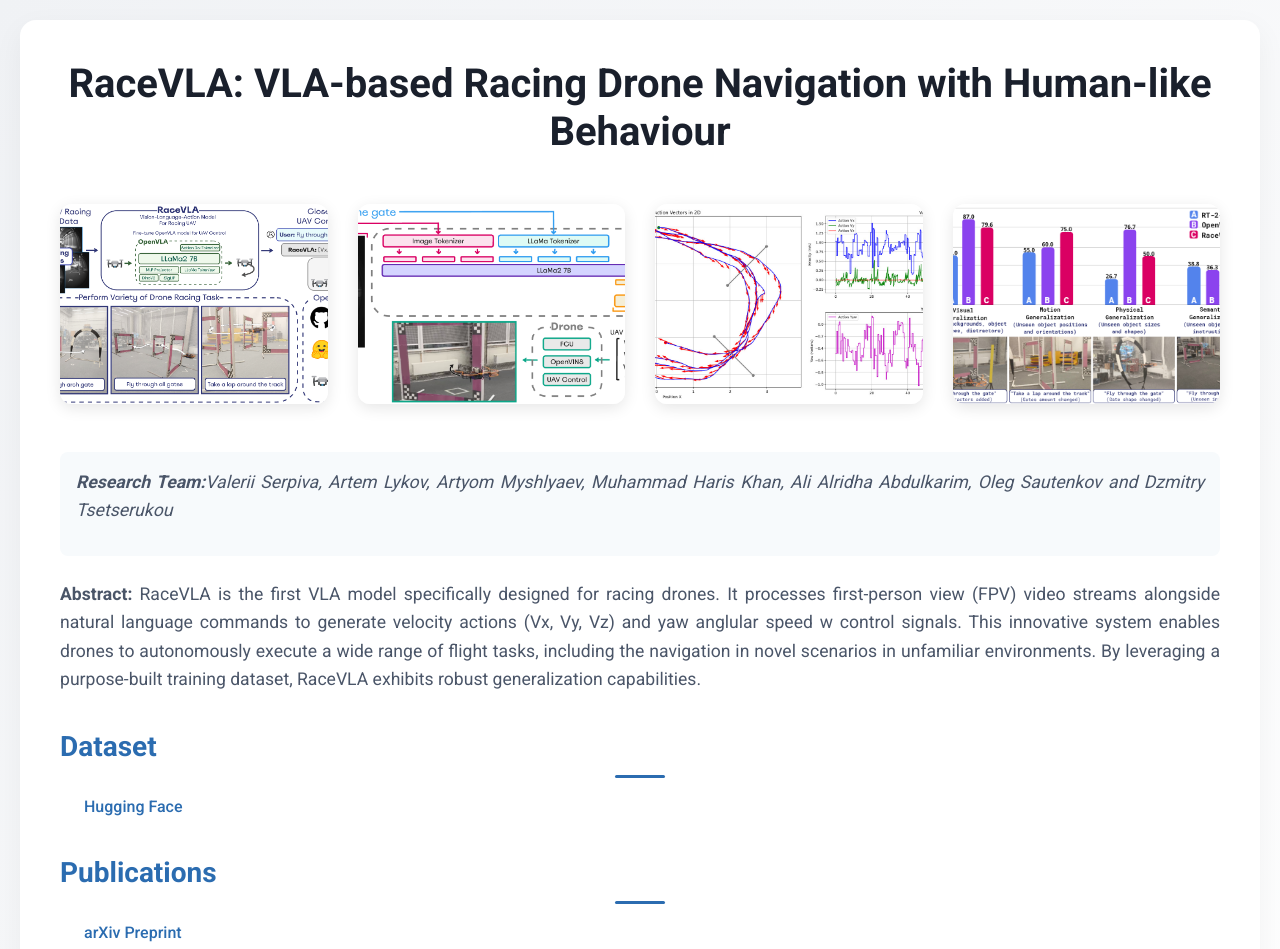
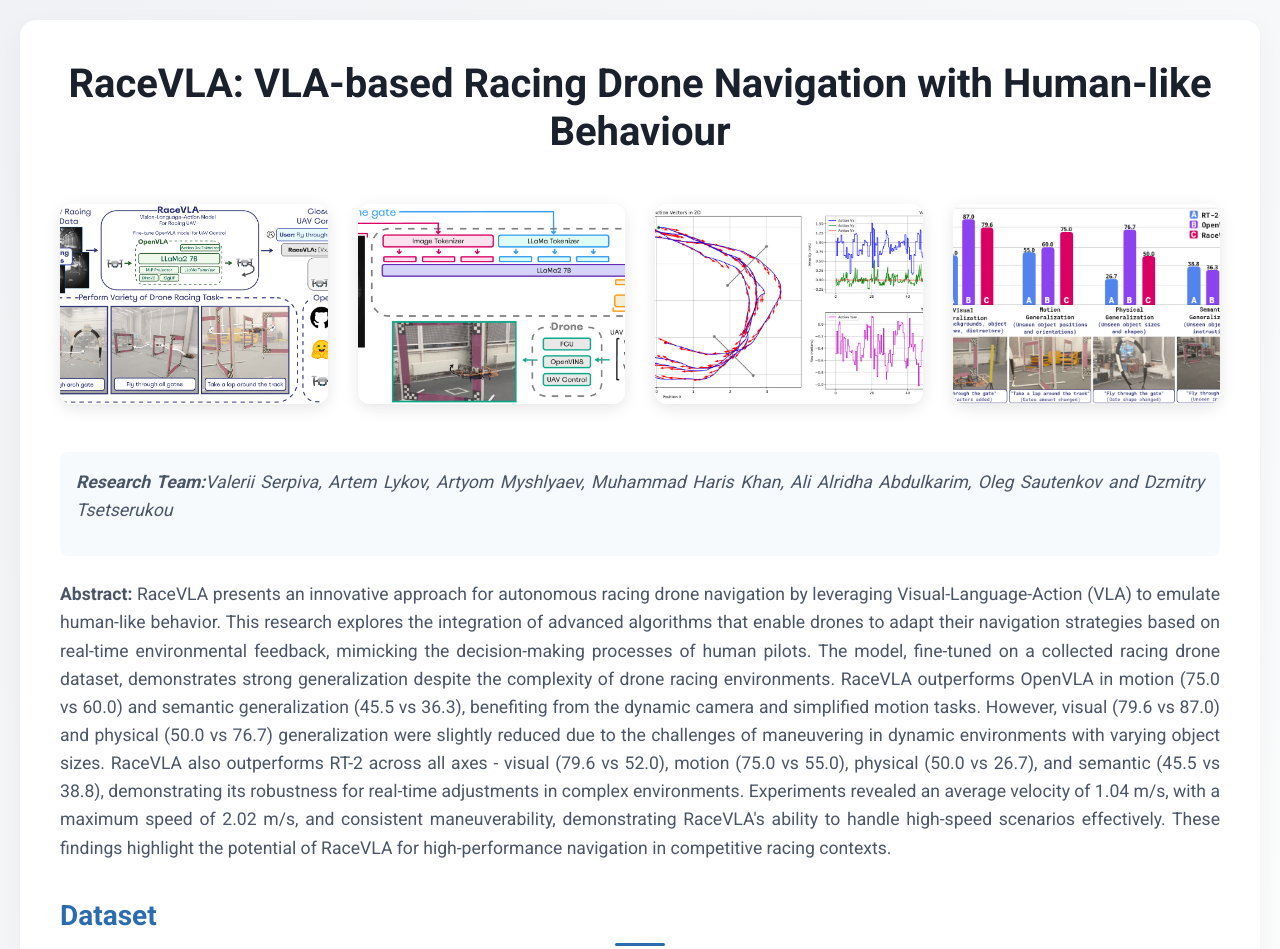
Before and after one commit to racevla/racevla.github.io, a plain HTML site: page index.html in a window 1280 px wide. Shown: the top 949 px of the page. Drawn offline with Linux system fonts and the light colour scheme.

Commit message:
Update index.html

```diff
--- a/index.html
+++ b/index.html
@@ -199,7 +199,7 @@
 
 
         <div class="abstract">
-            <p><strong>Abstract:</strong> RaceVLA is the first VLA model specifically designed for racing drones. It processes first-person view (FPV) video streams alongside natural language commands to generate velocity actions (Vx, Vy, Vz) and yaw anglular speed w control signals. This innovative system enables drones to autonomously execute a wide range of flight tasks, including the navigation in novel scenarios in unfamiliar environments. By leveraging a purpose-built training dataset, RaceVLA exhibits robust generalization capabilities. </p>
+            <p><strong>Abstract:</strong> RaceVLA presents an innovative approach for autonomous racing drone navigation by leveraging Visual-Language-Action (VLA) to emulate human-like behavior. This research explores the integration of advanced algorithms that enable drones to adapt their navigation strategies based on real-time environmental feedback, mimicking the decision-making processes of human pilots. The model, fine-tuned on a collected racing drone dataset, demonstrates strong generalization despite the complexity of drone racing environments. RaceVLA outperforms OpenVLA in motion (75.0 vs 60.0) and semantic generalization (45.5 vs 36.3), benefiting from the dynamic camera and simplified motion tasks. However, visual (79.6 vs 87.0) and physical (50.0 vs 76.7) generalization were slightly reduced due to the challenges of maneuvering in dynamic environments with varying object sizes. RaceVLA also outperforms RT-2 across all axes - visual (79.6 vs 52.0), motion (75.0 vs 55.0), physical (50.0 vs 26.7), and semantic (45.5 vs 38.8), demonstrating its robustness for real-time adjustments in complex environments. Experiments revealed an average velocity of 1.04 m/s, with a maximum speed of 2.02 m/s, and consistent maneuverability, demonstrating RaceVLA's ability to handle high-speed scenarios effectively. These findings highlight the potential of RaceVLA for high-performance navigation in competitive racing contexts.  </p>
         </div>
 
         <h2>Dataset</h2>
```
